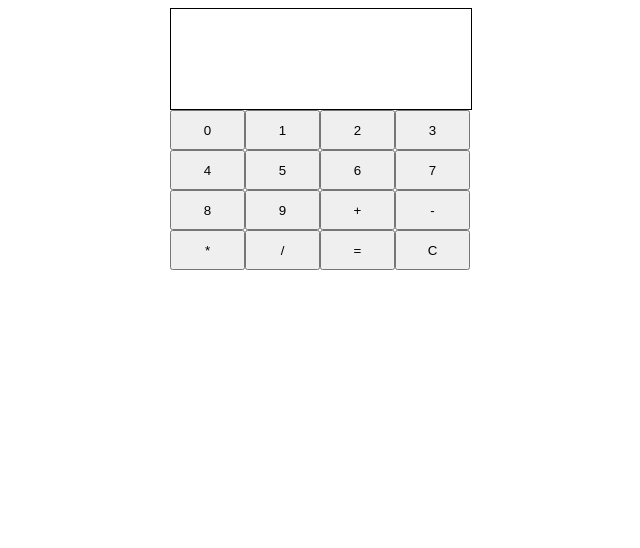
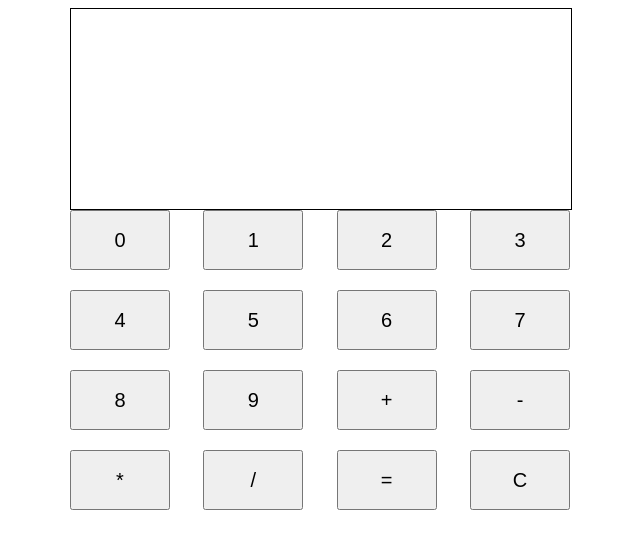
Before and after one commit to dominik-kiss/calculator, a plain HTML site: page index.html in a window 1280 px wide. Shown: the whole page, without its empty margins (319-959 px from the left). Drawn offline with Linux system fonts and the light colour scheme.

Commit message:
Re-size elements

```diff
--- a/style.css
+++ b/style.css
@@ -5,13 +5,14 @@ body {
 }
 
 button {
-    width: 75px;
-    height: 40px;
+    width: 100px;
+    height: 60px;
+    font-size: 20px;
 }
 
 #display {
-    width: 300px;
-    height: 100px;
+    width: 500px;
+    height: 200px;
     border: 1px solid black;
     font-size: 50px;
     text-align: right;
@@ -19,9 +20,10 @@ button {
 
 #buttons {
     display: flex;
-    width: 300px;
+    width: 500px;
     flex-wrap: wrap;
-    justify-content: right;
+    justify-content: space-between;
+    gap: 20px;
 }
 
 #equals {
```
